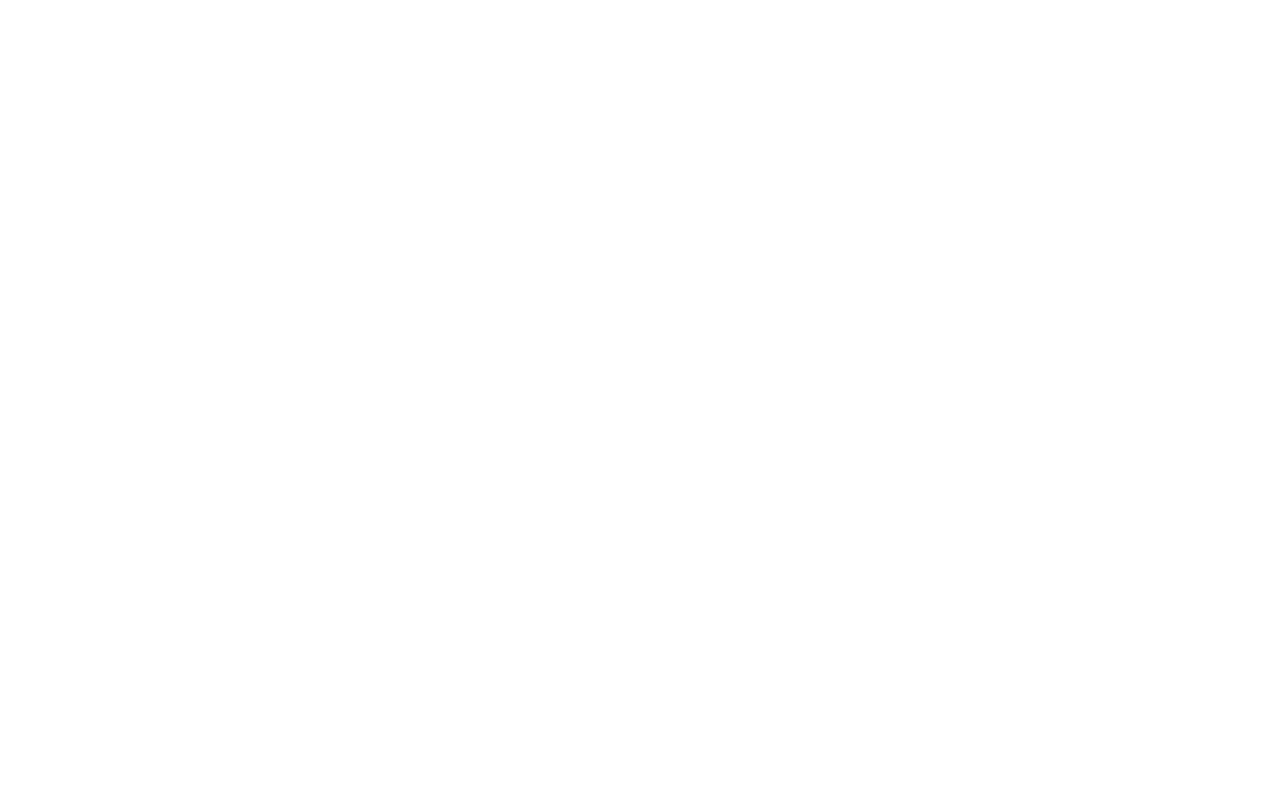
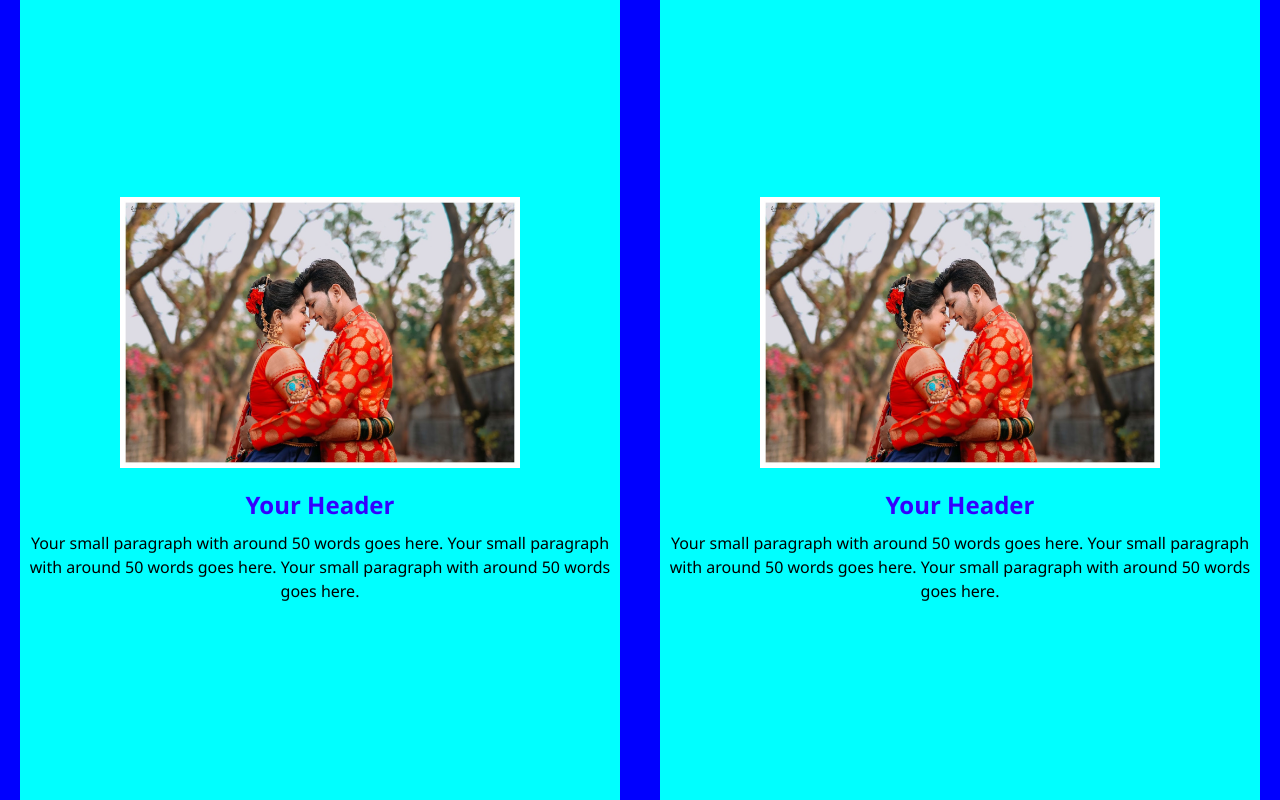
Before and after one commit to sanket060920/E-nimantran, a React (Create React App) app in the folder my-react-app/: page /Card_1 in a window 1280 px wide. Before the commit this address had no page. Built offline with nearby package versions, Linux system fonts and the light colour scheme.

Commit message:
added some card css and card design

```diff
--- a/my-react-app/src/App.js
+++ b/my-react-app/src/App.js
@@ -2,6 +2,7 @@
 import React from 'react';
 import { BrowserRouter as Router, Routes, Route } from 'react-router-dom';
 import Home from './components/home/Home';
+import Card_1 from './components/cards-design/card-1/card-1';
 
 import './App.css';
 
@@ -11,7 +12,8 @@ function App() {
 
       <Router>
         <Routes>
-          <Route path="/" element={<Home/>} />
+        <Route path="/" element={<Home/>} />
+        <Route path="/Card_1" element={<Card_1/>} />
         </Routes>
       </Router>
     </>
--- a/my-react-app/src/components/cards-design/card-1/card-1.css
+++ b/my-react-app/src/components/cards-design/card-1/card-1.css
@@ -0,0 +1,45 @@
+.card-1-main-container{
+    height: 100vh;
+    width: 100vw;
+    display: flex;
+    flex-wrap: wrap;
+    justify-content: space-around;
+    text-align: center;
+    background-color: blue;
+
+}
+.container {
+    display: flex;
+    flex-direction: column;
+    align-items: center;
+    justify-content: center;
+    height: auto;
+    background-color: aqua;
+  }
+
+  .pop-up-image {
+    width: 100%;
+    max-width: 400px; /* Adjust as needed */
+    max-height: 300px; /* Adjust as needed */
+    transition: transform 0.3s ease-in-out;
+  }
+
+  .pop-up-image:hover {
+    transform: scale(1.5);
+  }
+
+  .content {
+    text-align: center;
+    max-width: 600px; /* Adjust as needed */
+    margin-top: 20px;
+  }
+
+  h1 {
+    font-size: 24px;
+    margin-bottom: 10px;
+  }
+
+  p {
+    font-size: 16px;
+    line-height: 1.5;
+  }
--- a/my-react-app/src/components/cards-design/card-1/card-1.jsx
+++ b/my-react-app/src/components/cards-design/card-1/card-1.jsx
@@ -0,0 +1,42 @@
+import React from 'react';
+import '../card-1/card-1.css'; // Import the CSS file for styling
+import C1_1 from "./image/c1_1.jpg"
+const ResponsiveImage = () => {
+    const FamilyData = [
+        { id: 1, title: 'Husband', content: 'Lorem ipsum dolor sit amet.'  },
+        { id: 2, title: 'Wife', content: 'Consectetur adipiscing elit.' },
+        { id: 3, title: 'H-Father', content: 'Sed do eiusmod tempor incididunt ut labore et dolore magna aliqua.' },
+        { id: 4, title: 'H-Mother', content: 'Ut enim ad minim veniam.' },
+        { id: 5, title: 'W-Father', content: 'Sed do eiusmod tempor incididunt ut labore et dolore magna aliqua.' },
+        { id: 6, title: 'W-Mother', content: 'Ut enim ad minim veniam.' },
+        // { id: 7, title: 'GrandFather', content: 'Quis nostrud exercitation ullamco laboris nisi ut aliquip ex ea commodo consequat.' },
+        { id: 8, title: 'Date', content: 'Duis aute irure dolor in reprehenderit in voluptate velit esse cillum dolore eu fugiat nulla pariatur.' },
+        { id: 9, title: 'Location', content: 'Duis aute irure dolor in reprehenderit in voluptate velit esse cillum dolore eu fugiat nulla pariatur.' },
+        { id: 10, title: 'Date', content: 'Duis aute irure dolor in reprehenderit in voluptate velit esse cillum dolore eu fugiat nulla pariatur.' },
+      ];
+  return (
+    <div className='card-1-main-container'>
+    <div className="container">
+      <img src={C1_1} alt="Your Image" className="pop-up-image" />
+      <div className="content">
+        <h1>Your Header</h1>
+        <p>
+          Your small paragraph with around 50 words goes here. Your small paragraph with around 50
+          words goes here. Your small paragraph with around 50 words goes here.
+        </p>
+      </div>
+    </div>    <div className="container">
+      <img src={C1_1} alt="Your Image" className="pop-up-image" />
+      <div className="content">
+        <h1>Your Header</h1>
+        <p>
+          Your small paragraph with around 50 words goes here. Your small paragraph with around 50
+          words goes here. Your small paragraph with around 50 words goes here.
+        </p>
+      </div>
+    </div>
+    </div>
+  );
+};
+
+export default ResponsiveImage;
```
Also changed, not shown: my-react-app/src/components/cards-design/card-1/image/c1_1.jpg (added).
